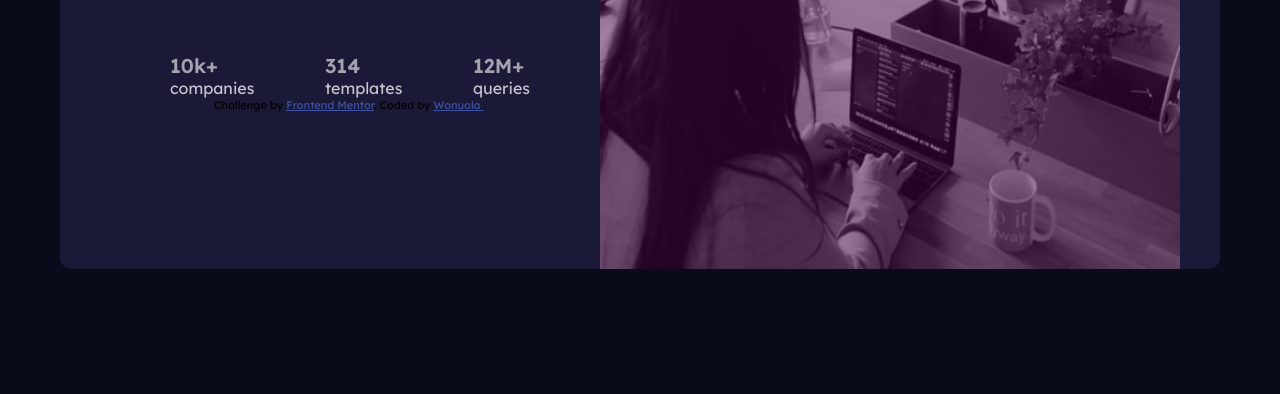
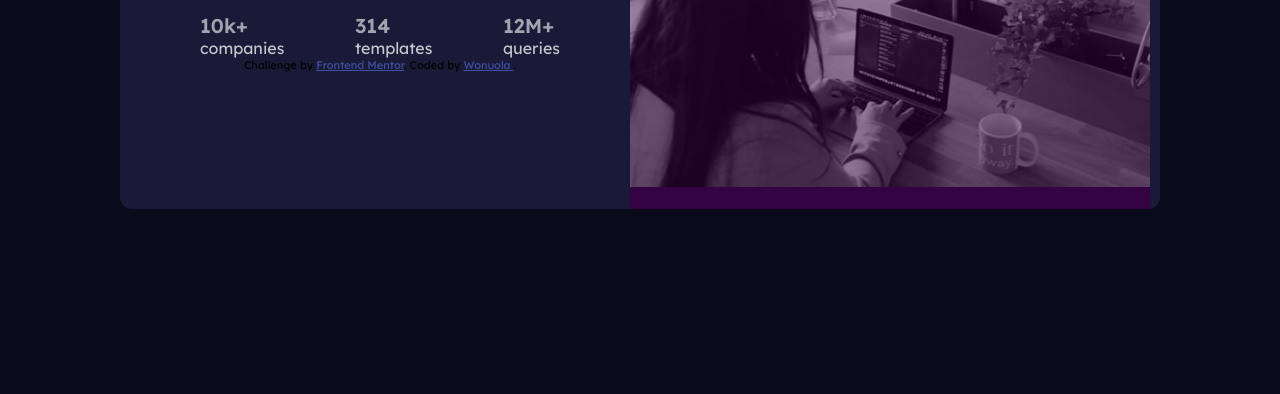
Before and after one commit to wonuola-y/statistics-, a plain HTML site: page index.html in a window 1280 px wide. Shown: the part 406-800 px from the top of the page. Drawn offline with Linux system fonts and the light colour scheme.

Commit message:
Update style.css

```diff
--- a/style.css
+++ b/style.css
@@ -36,7 +36,7 @@ margin-top: 140px;
 
     display: flex;
     flex-direction: column;
-    background-color: rgb(68, 2, 68);
+    background-color: rgb(53, 2, 68);
    border-radius: 12px 12px 0px 0px;
     overflow: hidden;
 
@@ -102,9 +102,11 @@ span{
         margin: 60px;
 
 
+
     }
     .picture-container{
         width: 50%;
+        /* height: 100%; */
     }
     .text-container{
         max-width: 500px;
@@ -112,10 +114,11 @@ span{
         text-align: start;
         width: 50%;
         font-family: 'Lexend Deca', sans-serif;
+        height: 50%;
     }
     .desktop{
         display: block;
-        height: 550px;
+        height: 95%;
     }
     .mobile{
         display:none;
@@ -125,7 +128,7 @@ span{
         font-family: 'Lexend Deca', sans-serif;
         justify-content: space-between;
         margin: 0;
-        margin-top: 100px;
+        /* margin-top: 90px; */
 
     }
     li{
```
